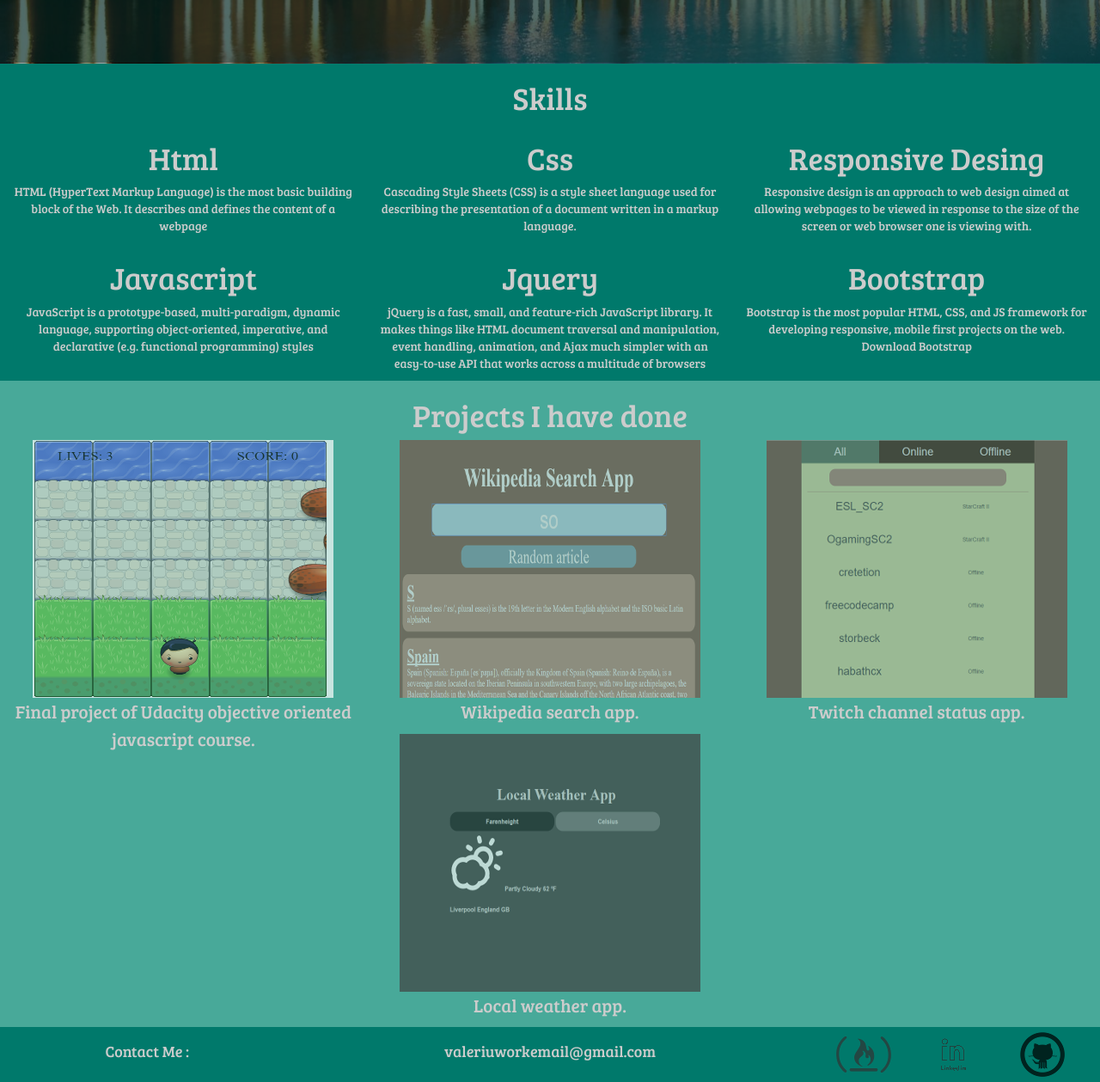
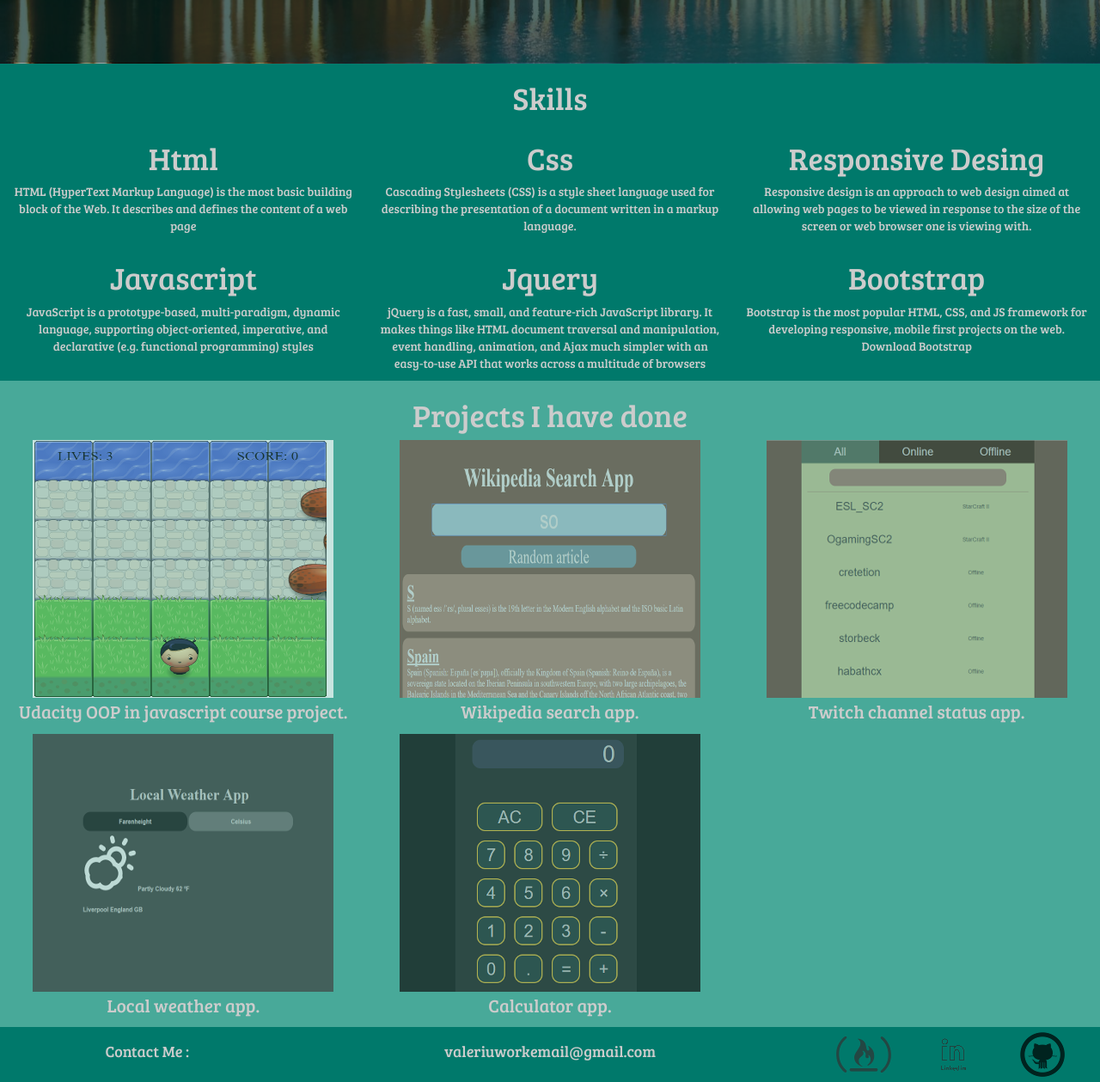
Before and after one commit to valeriusturcanus/portfolio, a plain HTML site: page index.html in a window 1280 px wide. Shown: the part 426-1685 px from the top of the page at 86% size. Drawn offline with nearby package versions, Linux system fonts and the light colour scheme.

Commit message:
added calculator app

```diff
--- a/index.html
+++ b/index.html
@@ -70,17 +70,17 @@
             </div>
             <div class="col-xs-12 col-sm-6 col-md-4">
                 <h1 class="margin-auto">Html</h1>
-                <p class="margin-auto">HTML (HyperText Markup Language) is the most basic building block of the Web. It describes and defines the content of a webpage</p>
+                <p class="margin-auto">HTML (HyperText Markup Language) is the most basic building block of the Web. It describes and defines the content of a web page</p>
 
             </div>
             <div class="col-xs-12 col-sm-6 col-md-4">
                 <h1 class="margin-auto">Css</h1>
-                <p class="margin-auto">Cascading Style Sheets (CSS) is a style sheet language used for describing the presentation of a document written in a markup language.</p>
+                <p class="margin-auto">Cascading Stylesheets (CSS) is a style sheet language used for describing the presentation of a document written in a markup language.</p>
 
             </div>
             <div class="col-xs-12 col-sm-6 col-md-4">
                 <h1 class="margin-auto">Responsive Desing</h1>
-                <p class="margin-auto">Responsive design is an approach to web design aimed at allowing webpages to be viewed in response to the size of the screen or web browser one is viewing with.</p>
+                <p class="margin-auto">Responsive design is an approach to web design aimed at allowing web pages to be viewed in response to the size of the screen or web browser one is viewing with.</p>
 
             </div>
             <div class="col-xs-12 col-sm-6 col-md-4">
@@ -109,7 +109,7 @@
                 </a>
                 <div class="min-height">
 
-                    <p class="margin-auto heigher-line">Final project of Udacity objective oriented javascript course.</p>
+                    <p class="margin-auto heigher-line">Udacity OOP in javascript course project.</p>
                 </div>
 
             </div>
@@ -140,6 +140,16 @@
                 <div class="min-height">
 
                     <p class="margin-auto heigher-line">Local weather app.</p>
+                </div>
+
+            </div>
+            <div class="col-xs-12 col-sm-4 project-image">
+                <a href="https://valeriusturcanus.github.io/calculatorapp/" class="">
+                    <img src="img/calculator.png" class="img-responsive center-block" alt="...">
+                </a>
+                <div class="min-height">
+
+                    <p class="margin-auto heigher-line">Calculator app.</p>
                 </div>
 
             </div>
```
Also changed, not shown: img/calculator.png (added).
